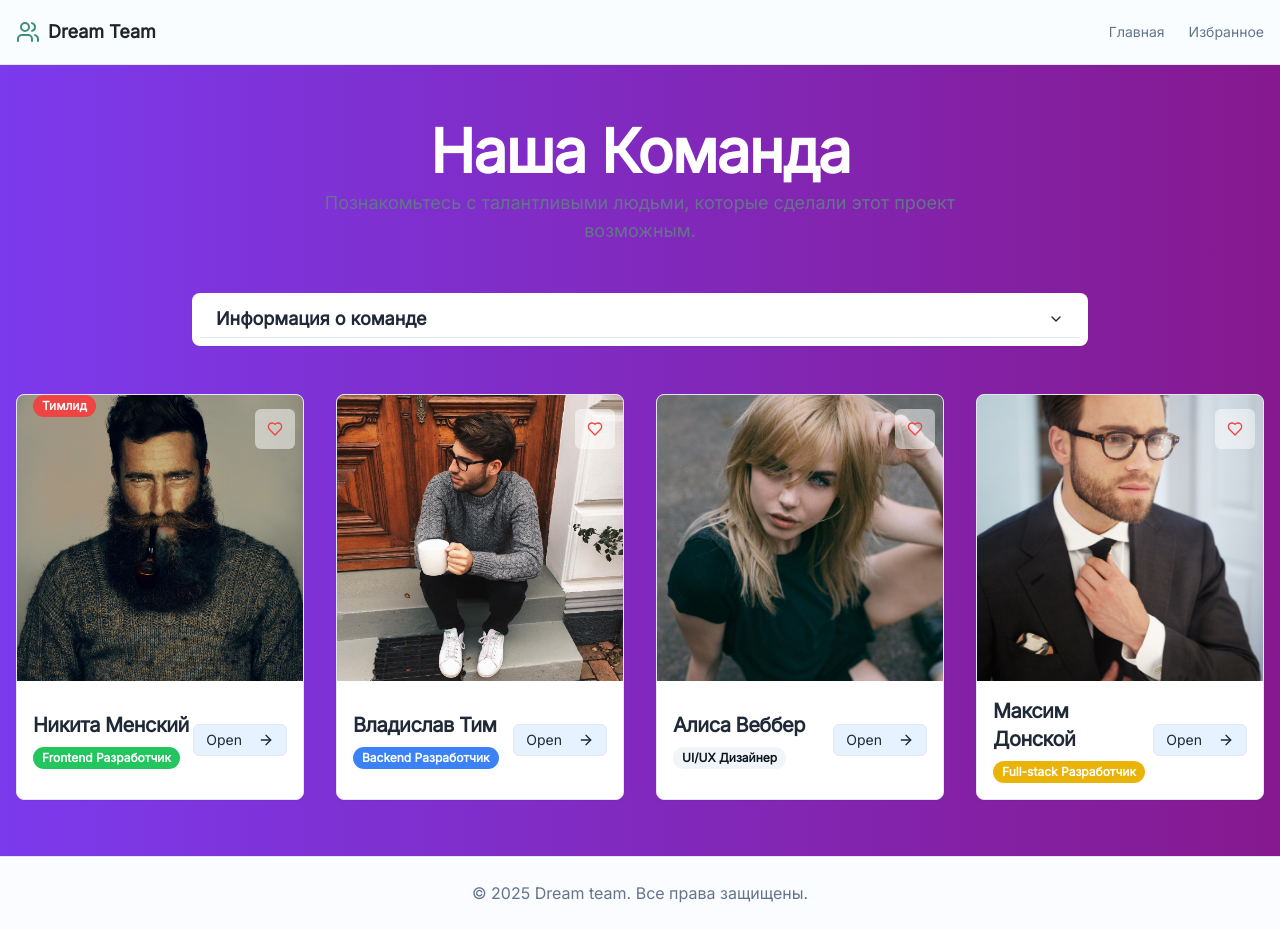
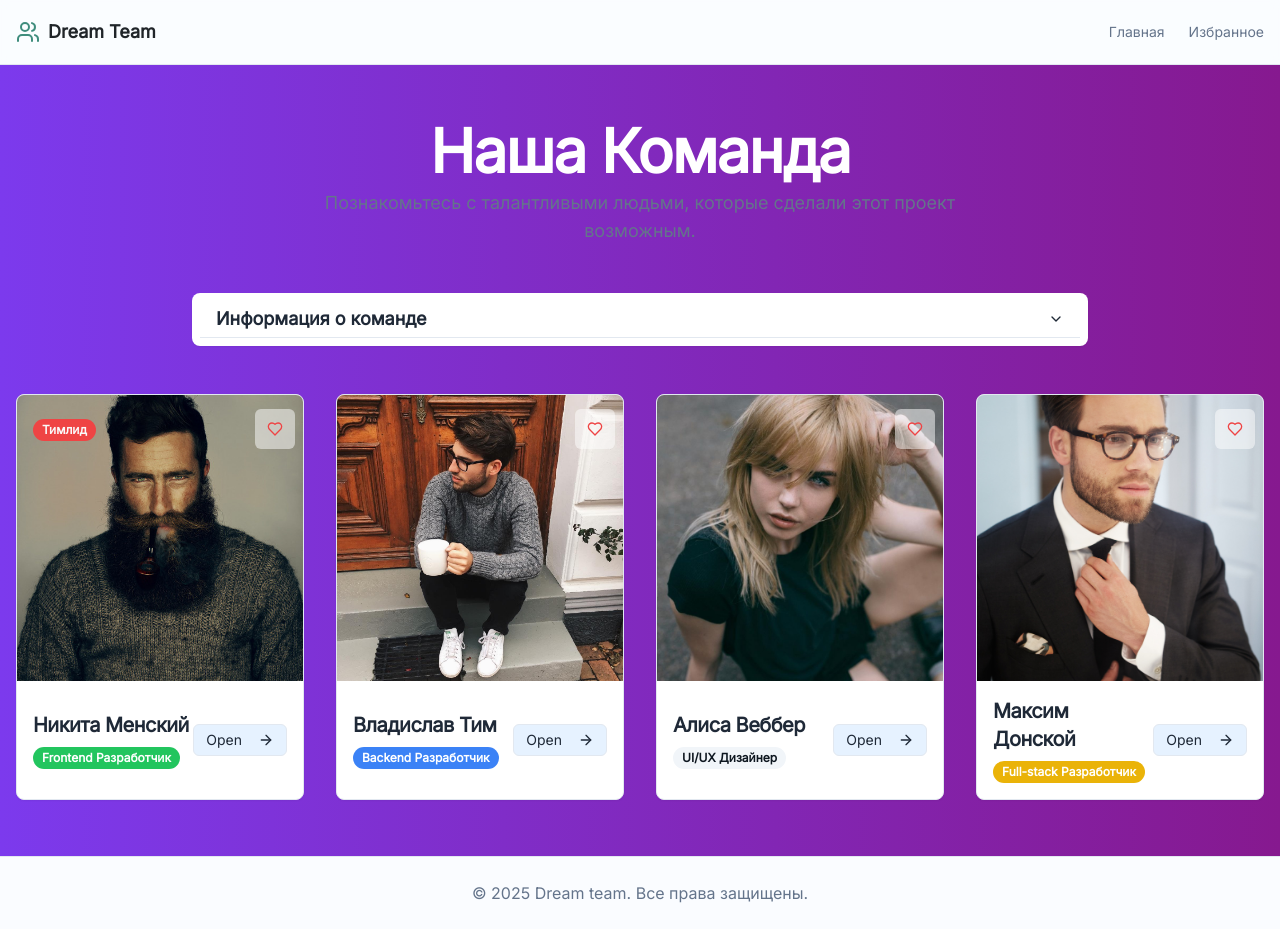
Before and after one commit to thermojam/dream-team-app, a Next.js app: page / in a window 1280 px wide. Built offline with nearby package versions, Linux system fonts and the light colour scheme.

Commit message:
edit buttons for card

```diff
--- a/src/components/team/MemberCard.tsx
+++ b/src/components/team/MemberCard.tsx
@@ -53,7 +53,7 @@ const MemberCard = ({member}: MemberCardProps) => {
                     </Link>
                 </Button>
             </CardContent>
-            <CardFooter className="p-4 pt-0 absolute top-[10] left-0">
+            <CardFooter className="p-4 pt-0 absolute mt-6">
                 {member.isLead && <Badge variant="destructive">Тимлид</Badge>}
             </CardFooter>
         </Card>
```
